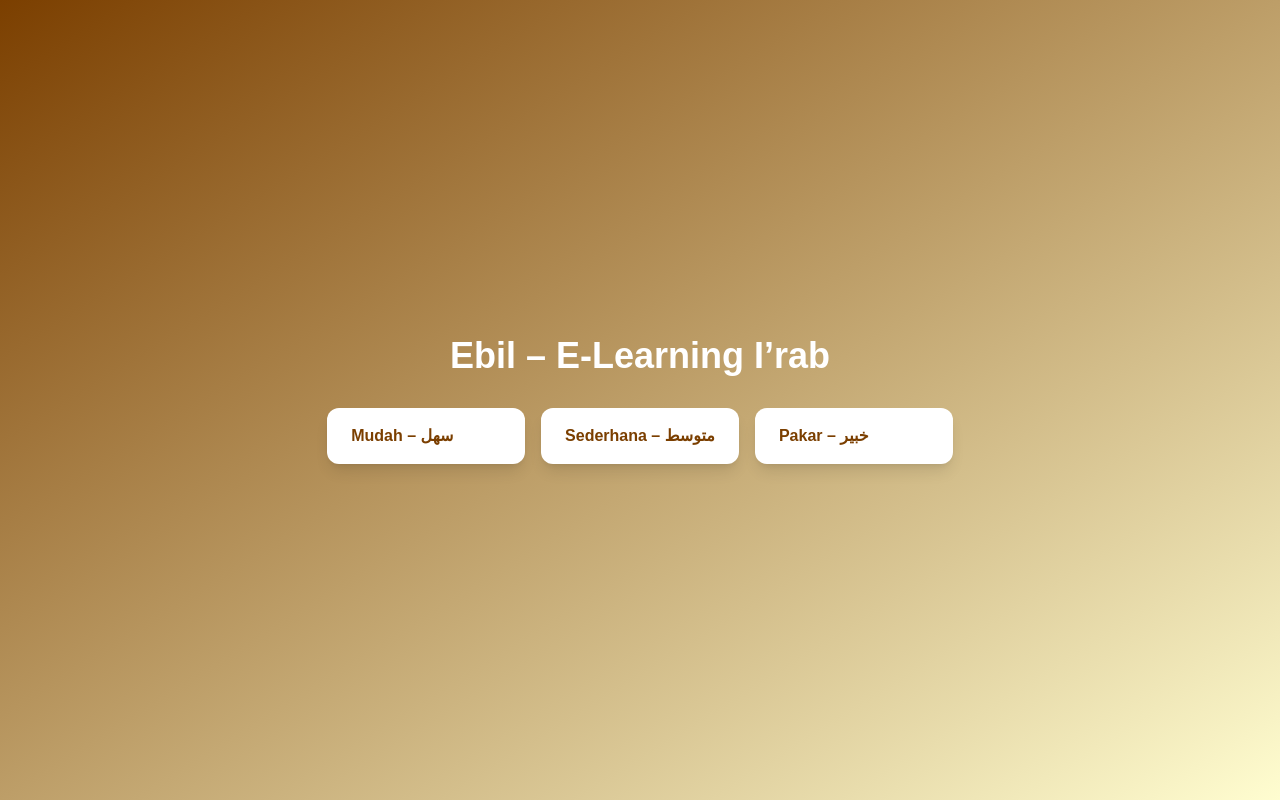
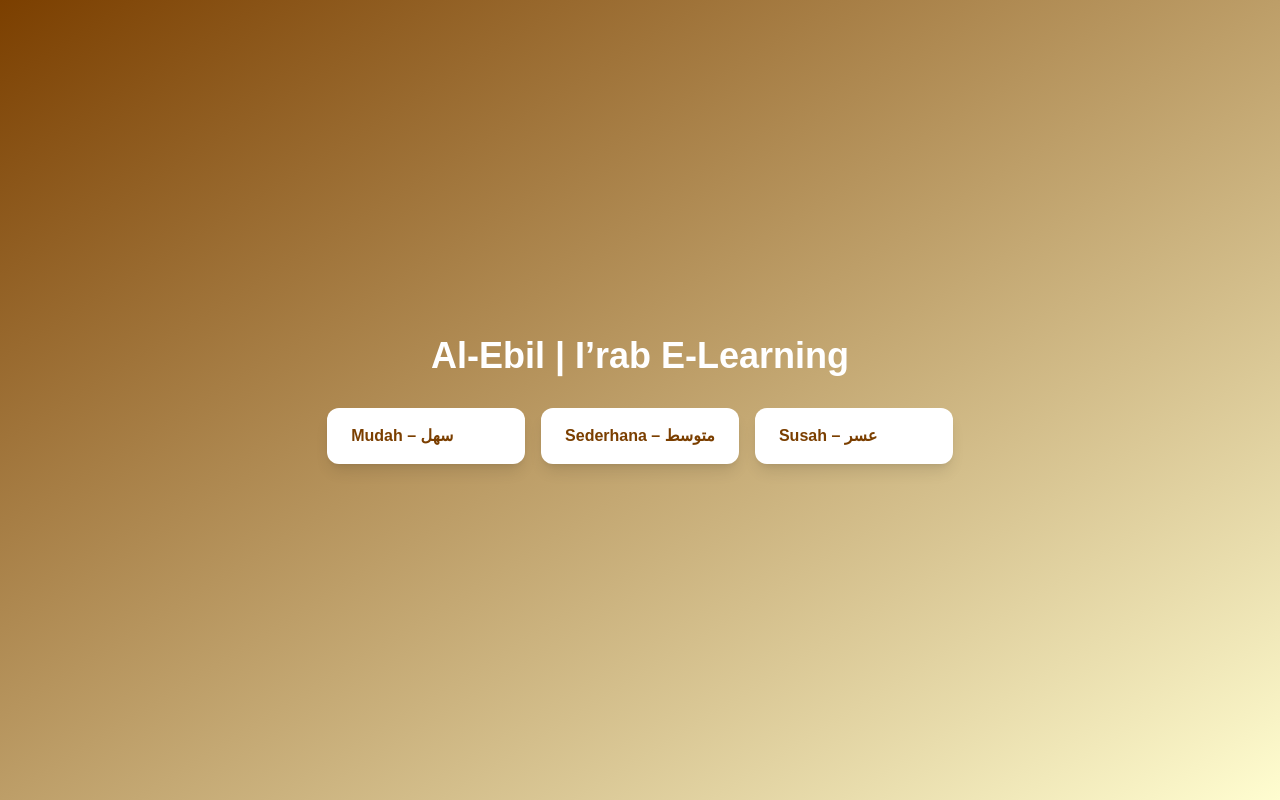
Before and after one commit to AfifHakem/AlEbil, a React (Create React App) app: page / in a window 1280 px wide. Built offline with nearby package versions, Linux system fonts and the light colour scheme.

Commit message:
Update Home.js

```diff
--- a/src/components/Home.js
+++ b/src/components/Home.js
@@ -5,12 +5,12 @@ export default function Home() {
   const mods = [
     { id: "mudah", name: "Mudah – سهل" },
     { id: "sederhana", name: "Sederhana – متوسط" },
-    { id: "pakar", name: "Pakar – خبير" },
+    { id: "pakar", name: "Susah – عسر" },
   ];
 
   return (
     <div className="flex flex-col items-center justify-center h-screen bg-gradient-to-br from-primary to-secondary text-white">
-      <h1 className="text-4xl font-bold mb-8">Ebil – E-Learning I’rab</h1>
+      <h1 className="text-4xl font-bold mb-8">Al-Ebil | I’rab E-Learning</h1>
       <div className="grid grid-cols-1 md:grid-cols-3 gap-4">
         {mods.map((mod) => (
           <Link
```
